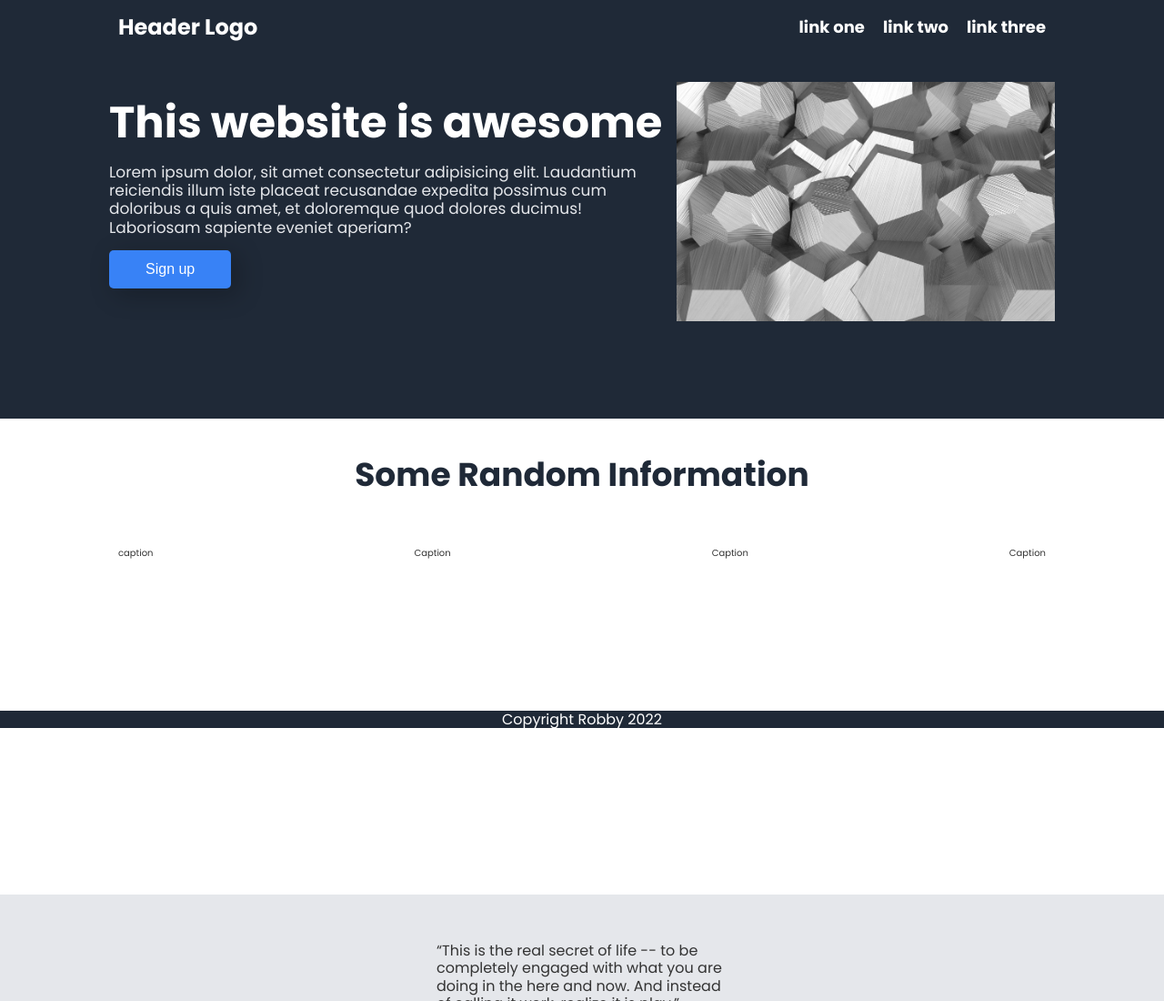
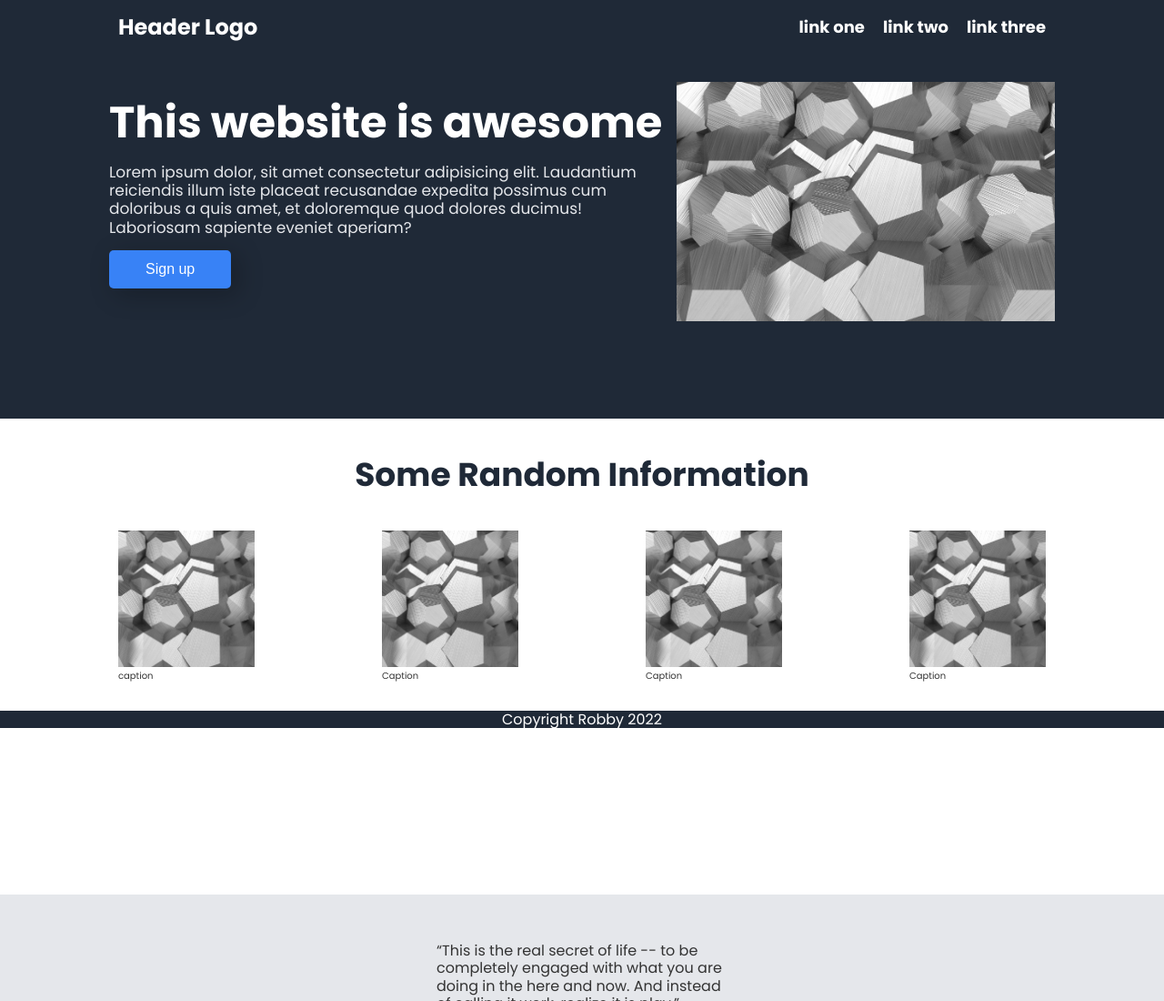
Before and after one commit to doubtfullink53/product-landing-page, a plain HTML site: page index.html in a window 1280 px wide. Shown: the top 1100 px of the page at 91% size. Drawn offline with Linux system fonts and the light colour scheme; the site is published under a folder, as on GitHub Pages, so addresses that start at the root find nothing.

Commit message:
fix image location <figure> images

```diff
--- a/index.html
+++ b/index.html
@@ -47,21 +47,21 @@
       <h1> Some Random Information</h1>
       <div class="container">
         <figure>
-          <img src="/images/placeholder.jpg" alt="">
+          <img src="images/placeholder.jpg" alt="">
           <figcaption>caption</figcaption>
         </figure>
 
         <figure>
-          <img src="/images/placeholder.jpg" alt="">
+          <img src="images/placeholder.jpg" alt="">
           <figcaption>Caption</figcaption>
         </figure>
 
         <figure>
-          <img src="/images/placeholder.jpg" alt="">
+          <img src="images/placeholder.jpg" alt="">
           <figcaption>Caption</figcaption>
         </figure>
         <figure>
-          <img src="/images/placeholder.jpg" alt="">
+          <img src="images/placeholder.jpg" alt="">
           <figcaption>Caption</figcaption>
         </figure>
 
```
